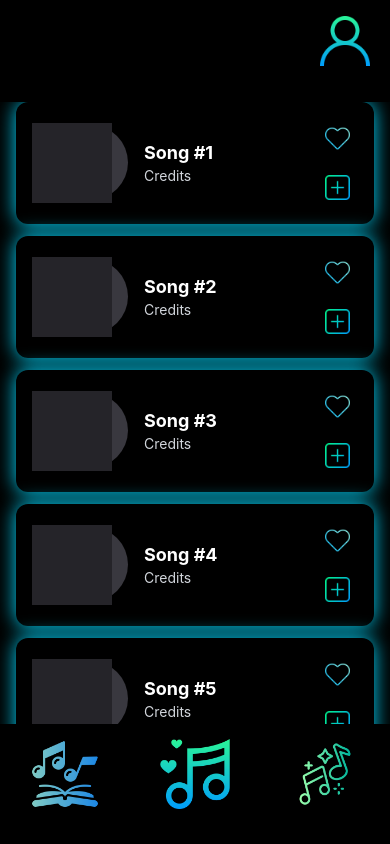
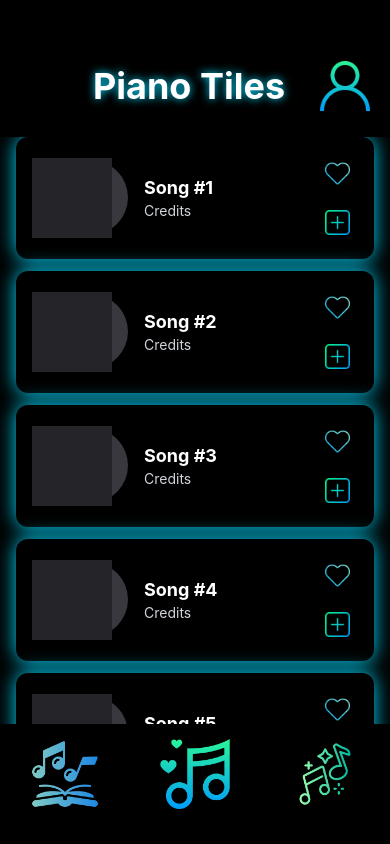
Before and after one commit to Syntactix31/MobileApp-Final-Project, a React Native app: screen /Home in a window 390 px wide. Built offline with nearby package versions, Linux system fonts and the light colour scheme.

Commit message:
fuh ts finally centered the title

```diff
--- a/src/layouts/Header.jsx
+++ b/src/layouts/Header.jsx
@@ -1,12 +1,19 @@
 import React from 'react';
 import { View, Text, StyleSheet, TouchableOpacity, Image } from 'react-native';
-import { neonBlueText, headerTitle, header } from '../layouts/MainLayout';
+import { layoutStyles } from '../layouts/MainLayout';
 
 export default function Header({ title, onProfilePress }) {
   return (
-    <View style={[header, styles.container]}>
-      <Text style={[neonBlueText, headerTitle, styles.title]}>{title}</Text>
-      <TouchableOpacity onPress={onProfilePress}>
+    <View style={[layoutStyles.header, styles.container]}>
+      <View style={styles.titleContainer}>
+        <Text
+        style={[layoutStyles.neonBlueText, layoutStyles.headerTitle, styles.title]}>
+          {title}
+        </Text>
+      </View>
+
+
+      <TouchableOpacity onPress={onProfilePress} style={styles.profileContainer}>
         <Image
           source={require('../assets/img/user.png')}
           style={styles.profileIcon}
@@ -23,11 +30,27 @@ const styles = StyleSheet.create({
     alignItems: 'center',
     paddingHorizontal: 20,
     paddingVertical: 16,
-    marginBottom: 20,
+    marginTop: 45,
+    marginBottom: 10,
+    padding: 10,
   },
+
+  titleContainer: {
+    flex: 1,
+    justifyContent: 'center',
+    alignItems: 'center',
+    marginLeft: 38,
+  },
+
   title: {
-    fontSize: 24,
+    fontSize: 36,
   },
+
+  profileContainer: {
+    // keep this empty
+
+  },
+
   profileIcon: {
     width: 50,
     height: 50,
--- a/src/layouts/MainLayout.jsx
+++ b/src/layouts/MainLayout.jsx
@@ -3,14 +3,14 @@ import { View, Text, StyleSheet, SafeAreaView } from 'react-native';
 
 export default function MainLayout({ children }) {
   return (
-    <SafeAreaView style={styles.body}>
+    <SafeAreaView style={layoutStyles.body}>
       {/* <View style={styles.header}>
         <Text style={[styles.neonBlueText, styles.headerTitle]}>
           Rhythm Tiles
         </Text>
       </View> */}
 
-      <View style={styles.mainContainer}>
+      <View style={layoutStyles.mainContainer}>
 
         {children}
         {/* <View style={styles.artworkContainer}>
@@ -28,7 +28,7 @@ export default function MainLayout({ children }) {
   );
 };
 
-const styles = StyleSheet.create({
+export const layoutStyles = StyleSheet.create({
   body: {
     flex: 1,
     backgroundColor: '#000000',
@@ -74,7 +74,6 @@ const styles = StyleSheet.create({
   },
 
   headerTitle: {
-    fontSize: 20,
     fontWeight: '700',
   },
 
```
